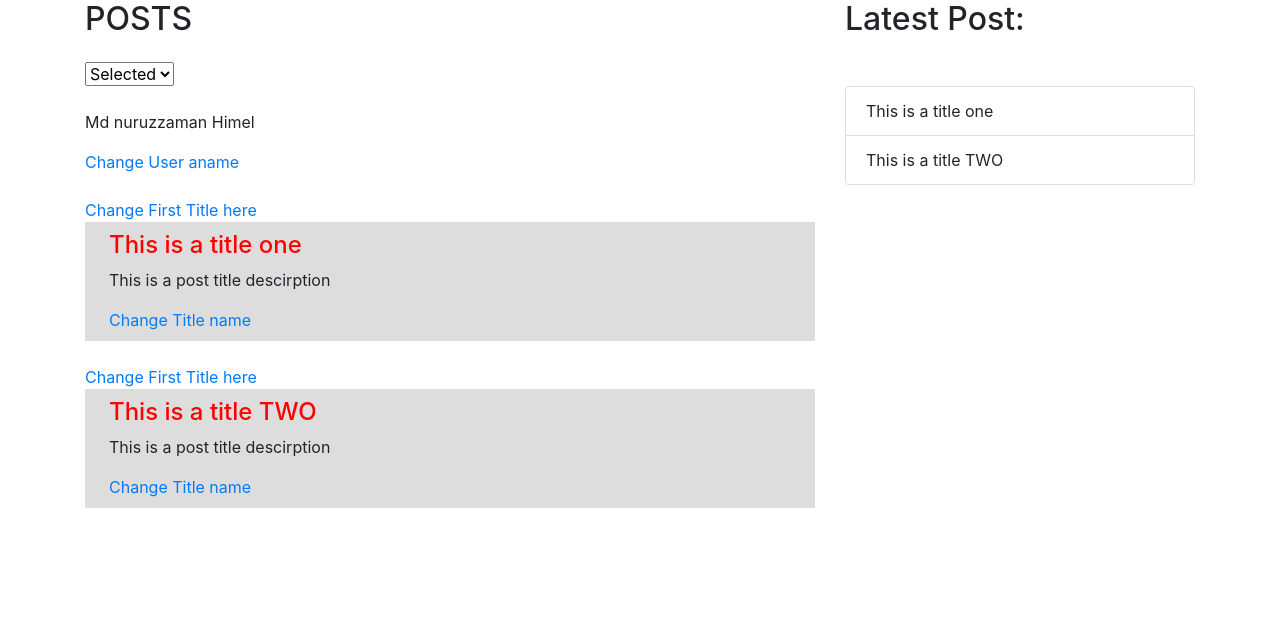
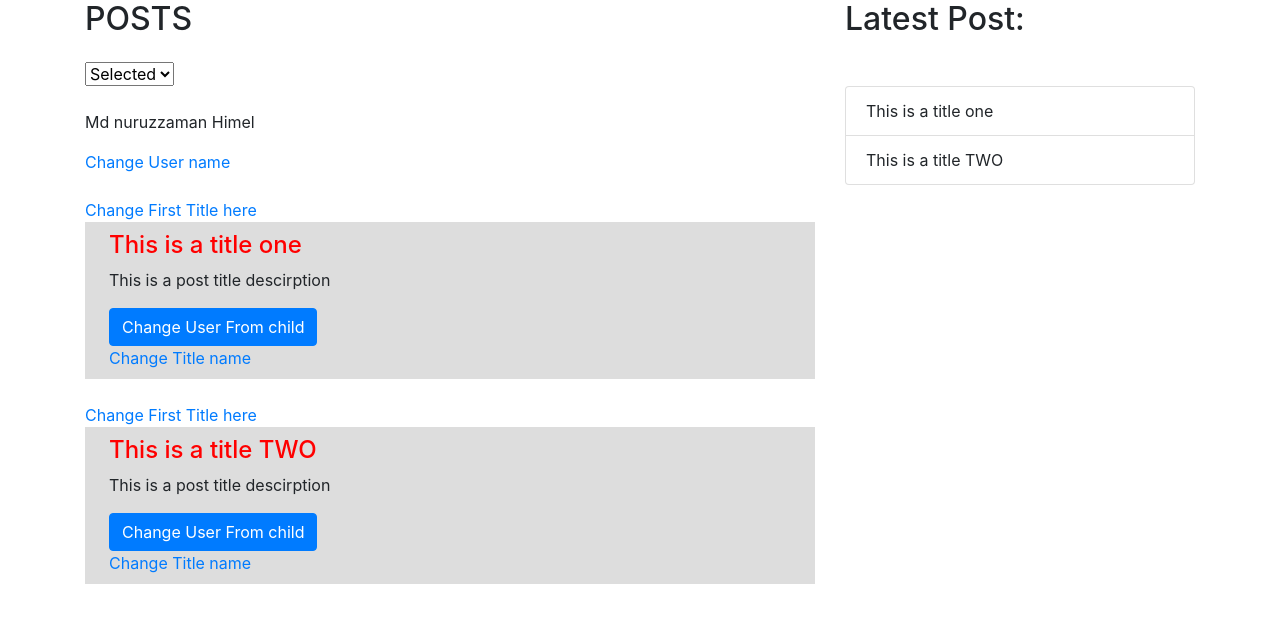
Before and after one commit to nuruzzamanHimel0/13_leela_webdev_vue3_full, a Vue app in the folder vue3-project/: page / in a window 1280 px wide. Shown: the top 622 px of the page. Built offline with nearby package versions, Linux system fonts and the light colour scheme.

Commit message:
child to parent component change

```diff
--- a/vue3-project/src/App.vue
+++ b/vue3-project/src/App.vue
@@ -14,7 +14,7 @@
 
           <div class="my-4">
             <p>{{user}}</p>
-            <a href="" @click.prevent="changeUserName()" >Change User aname</a>
+            <a href="" @click.prevent="changeUserName()" >Change User name</a>
           </div>
 
           <div v-for="(value, key) in posts" :key="key">
@@ -74,6 +74,7 @@ export default {
   provide(){
     return {
         user: computed(() => this.user),
+        changeUserChild: this.changeUserName
     }
 
   },
@@ -82,8 +83,12 @@ export default {
     compSelectComponet
   },
   methods:{
-    changeUserName(){
-      this.user = "Change User Md Nuruzzaman Himel";
+    changeUserName(user){
+      if(user){
+        this.user = user;
+      }else{
+      this.user = "Change PARENT COMPONET User Md Nuruzzaman Himel";
+      }
     },
     changeFirstTitle(key){
       this.posts[key].title = "This is the change first post title here Number of="+key;
--- a/vue3-project/src/components/postUser.vue
+++ b/vue3-project/src/components/postUser.vue
@@ -1,6 +1,7 @@
 <template>
     <div>
         <p>{{user.value}}</p>
+        <a href="" class="btn btn-primary" @click.prevent="changeUserChild('change User From child Nuruzzaman')" >  Change User From child</a>
     </div>
 </template>
 
@@ -12,7 +13,7 @@ export default {
     props:{
 
     },
-    inject:['user'],
+    inject:['user','changeUserChild'],
     mounted(){
         console.log(this.user);
     }
```
Also changed, not shown: 1 other file (tests, documents, lock files or other folders).
